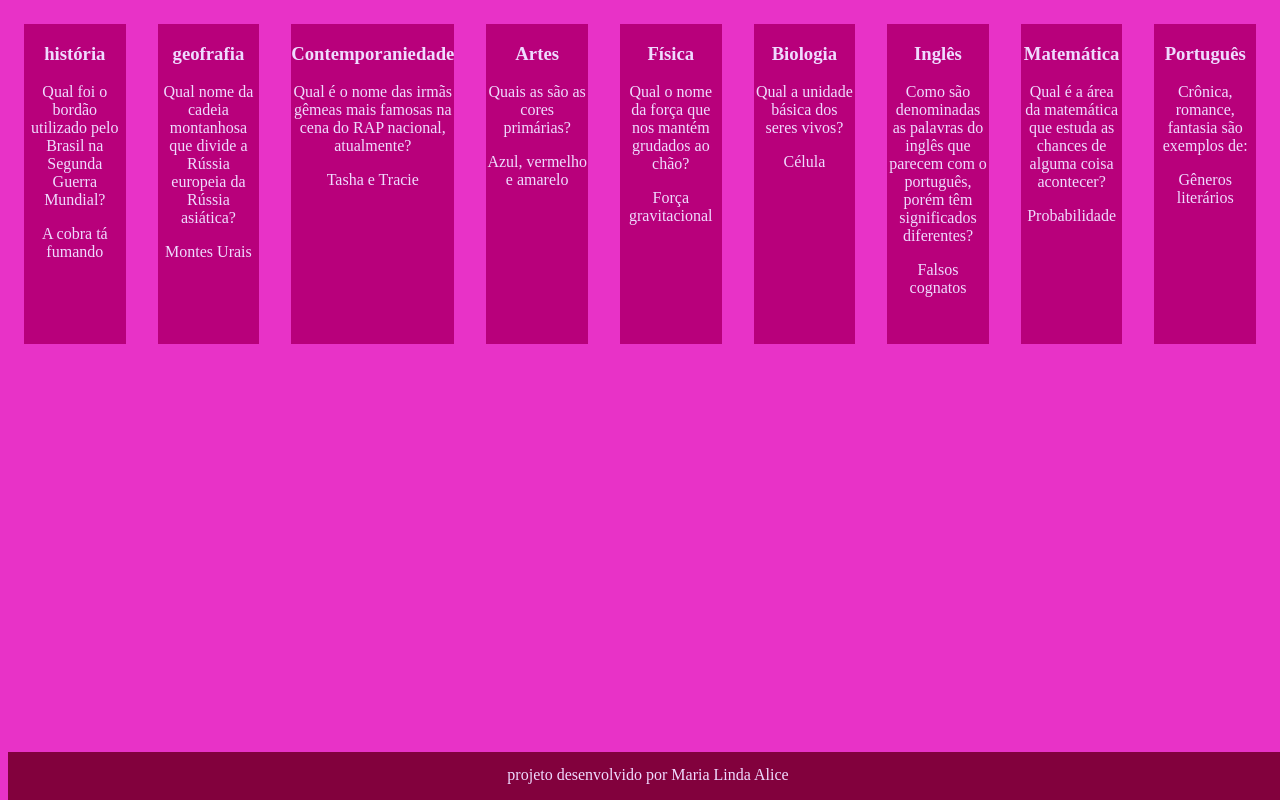
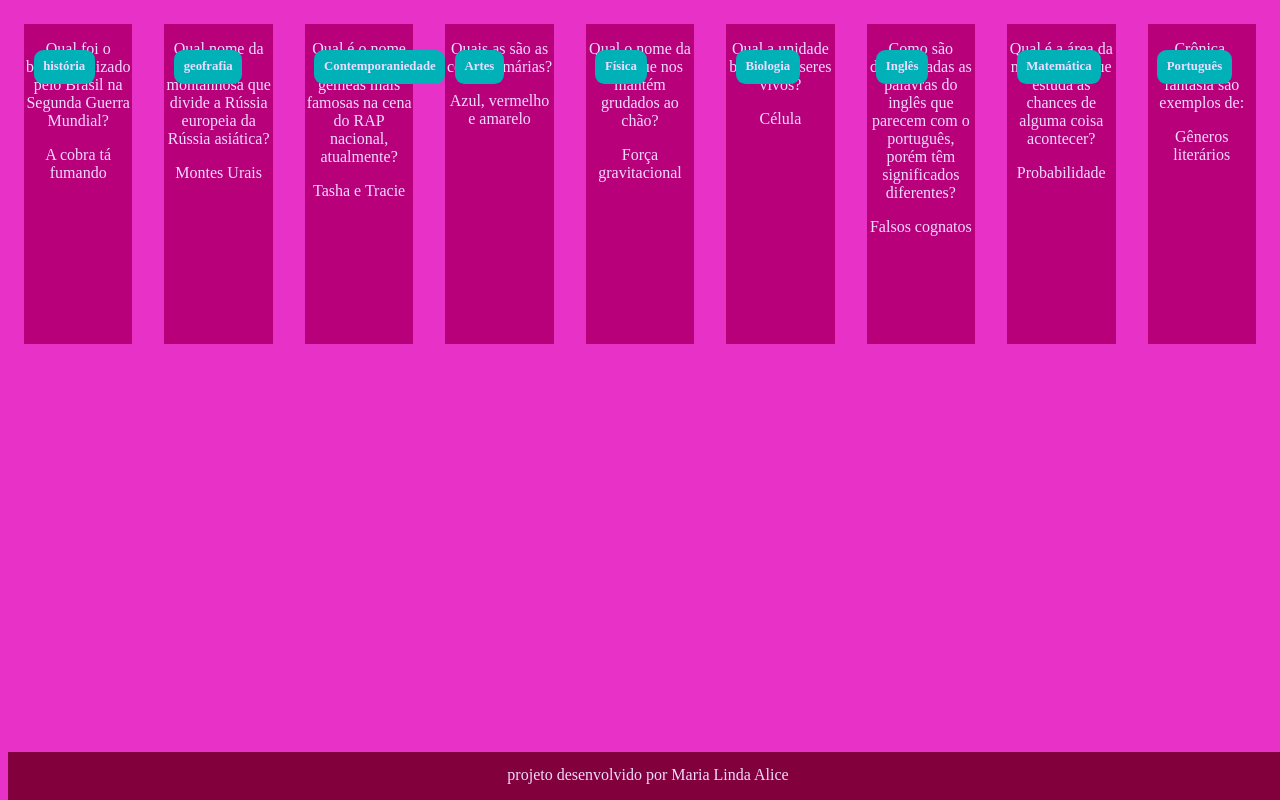
Before and after one commit to mimaalice/web-da-mima, a plain HTML site: page index.html in a window 1280 px wide. Drawn offline with Linux system fonts and the light colour scheme.

Commit message:
ajustando visualmente a parte dos temas das perguntas

```diff
--- a/assets/style.css
+++ b/assets/style.css
@@ -22,6 +22,16 @@ body {
     text-align:center
 }
 
+.cartão__conteúdo h3 {
+    background-color: #00b2b8;
+    text-align: left;
+    padding: 0.6rem;
+    position: absolute;
+    margin: 0.6rem;
+    border-radius: 0.6rem;
+    font-size: 1vw;
+}
+
 footer {
         background-color: rgb(130, 1, 61);
         color: rgba(239, 219, 255);
```
